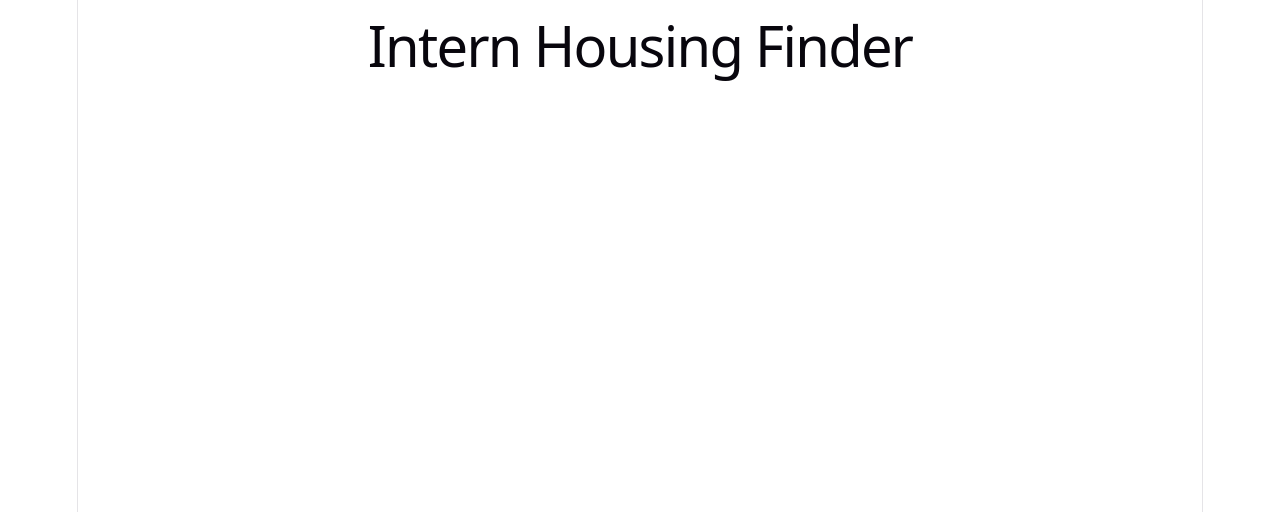
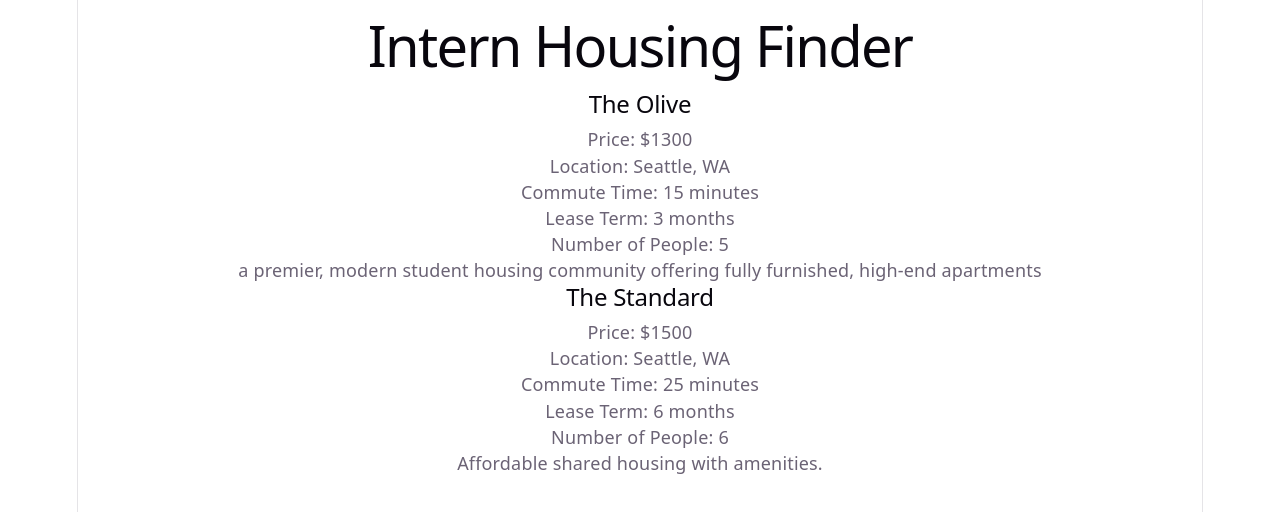
Before and after one commit to timotle/Intern-Housing-Finder-In-Progress-, a React (Vite) app: page / in a window 1280 px wide. Shown: the top 512 px of the page. Built offline with nearby package versions, Linux system fonts and the light colour scheme.

Commit message:
added ListingCard componenet and can now display listings

```diff
--- a/src/App.tsx
+++ b/src/App.tsx
@@ -1,7 +1,12 @@
+import { listings } from "./data/listings";
+import ListingCard from "./components/ListingCard";
+
 function App() {
   return (
     <div>
       <h1>Intern Housing Finder</h1>
+      {listings.map((listing) => (
+        <ListingCard key={listing.id} listing={listing} />))}
     </div>
   );
 }
--- /dev/null
+++ b/src/components/ListingCard.tsx
@@ -0,0 +1,20 @@
+import type { Listing } from "../types";
+
+type ListingCardProps = {
+    listing: Listing;
+};
+
+function ListingCard({ listing }: ListingCardProps) {
+    return(
+        <div>
+            <h2>{listing.name}</h2>
+            <p>Price: ${listing.price}</p>
+            <p>Location: {listing.location}</p>
+            <p>Commute Time: {listing.commuteTime} minutes</p>
+            <p>Lease Term: {listing.leaseTerm}</p>
+            <p>Number of People: {listing.numPeople}</p>
+            <p>{listing.description}</p>
+        </div>
+    );
+}
+export default ListingCard;
--- a/src/data/listings.ts
+++ b/src/data/listings.ts
@@ -1,4 +1,4 @@
-import { Listing } from "../types";
+import type { Listing } from "../types";
 
 export const listings: Listing[] = [
   {
```
